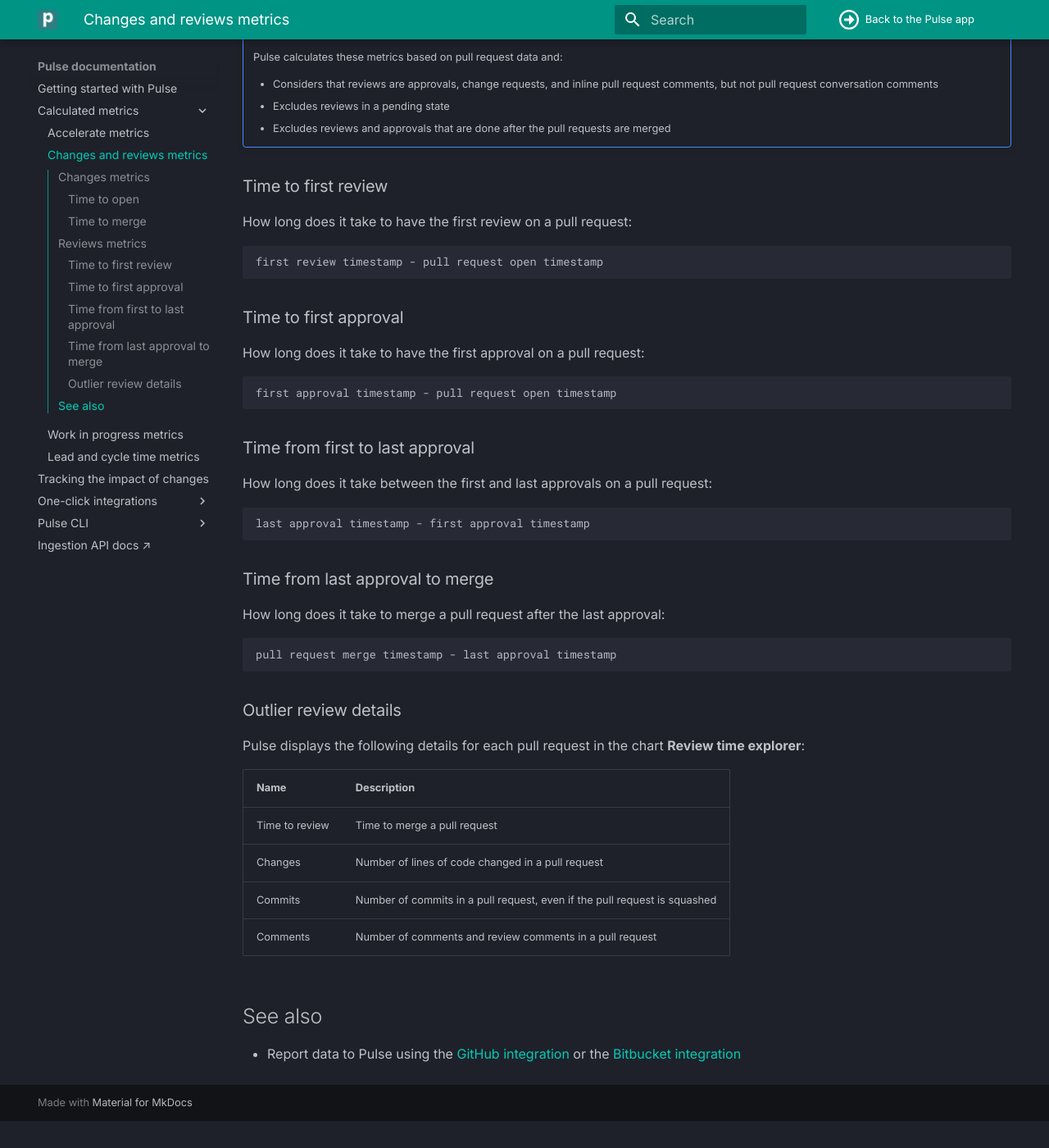
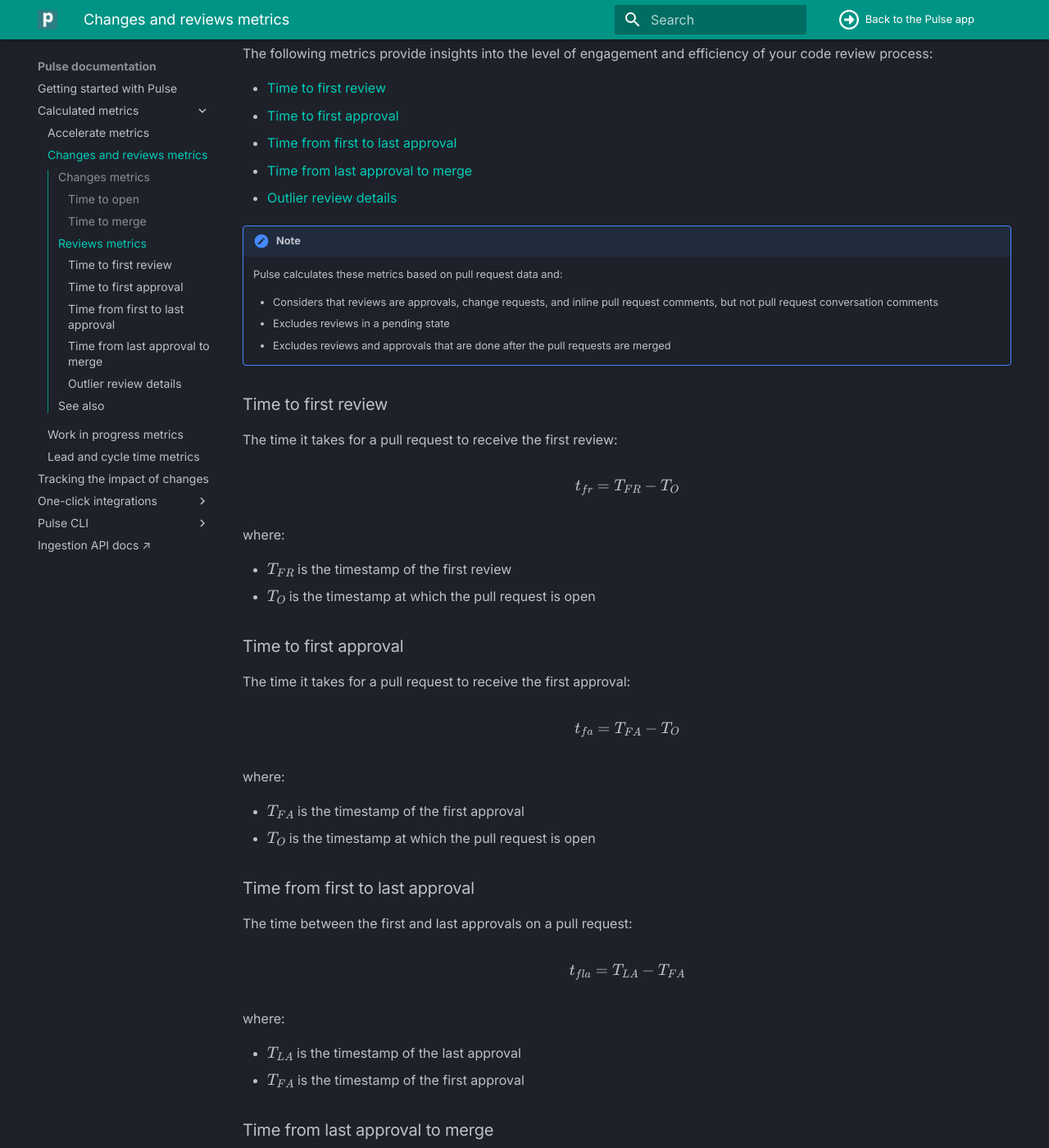
Before and after one commit to codacy/pulse-user-docs, an MkDocs documentation site: the page built from docs/metrics/accelerate-changes.md, in a window 1280 px wide and 1400 px high, scrolled down 1408 px. Shown: the whole window at 82% size. Built offline with MkDocs 1.6.1 and Material for MkDocs 9.7.7, drawn with Linux system fonts in a browser that asks for light colours; before the commit the page ends 2775 px from its top, so only the background shows below that; some of the changed text lies outside the part shown.

Commit message:
feat: Add formulas, first draft

````diff
--- a/docs/metrics/accelerate-changes.md
+++ b/docs/metrics/accelerate-changes.md
@@ -24,19 +24,29 @@
 
 ### Time to open
 
-An approximation of how long it takes for a change or feature to be developed:
+An approximation of the time it takes for a change or feature to be developed:
 
-```text
-pull request open timestamp - first commit in pull request branch timestamp
-```
+$$
+t_o=T_O - T_{FC}
+$$
+
+where:
+
+-   $T_{O}$ is the timestamp at which the pull request is open
+-   $T_{FC}$ is the timestamp of the first commit to the pull request branch
 
 ### Time to merge
 
-How long does the code review process take for a change or feature:
+The time it takes for a change or feature to be reviewed:
 
-```text
-pull request merge timestamp - pull request open timestamp
-```
+$$
+t_m=T_M - T_O
+$$
+
+where:
+
+-   $T_{M}$ is the timestamp at which the pull request is merged
+-   $T_{O}$ is the timestamp at which the pull request is open
 
 ## Reviews metrics
 
@@ -57,35 +67,55 @@
 
 ### Time to first review
 
-How long does it take to have the first review on a pull request:
+The time it takes for a pull request to receive the first review:
 
-```text
-first review timestamp - pull request open timestamp
-```
+$$
+t_{fr}=T_{FR} - T_O
+$$
+
+where:
+
+-   $T_{FR}$ is the timestamp of the first review
+-   $T_{O}$ is the timestamp at which the pull request is open
 
 ### Time to first approval
 
-How long does it take to have the first approval on a pull request:
+The time it takes for a pull request to receive the first approval:
 
-```text
-first approval timestamp - pull request open timestamp
-```
+$$
+t_{fa}=T_{FA} - T_O
+$$
+
+where:
+
+-   $T_{FA}$ is the timestamp of the first approval
+-   $T_{O}$ is the timestamp at which the pull request is open
 
 ### Time from first to last approval
 
-How long does it take between the first and last approvals on a pull request:
+The time between the first and last approvals on a pull request:
 
-```text
-last approval timestamp - first approval timestamp
-```
+$$
+t_{fla}=T_{LA} - T_{FA}
+$$
+
+where:
+
+-   $T_{LA}$ is the timestamp of the last approval
+-   $T_{FA}$ is the timestamp of the first approval
 
 ### Time from last approval to merge
 
-How long does it take to merge a pull request after the last approval:
+The time it takes for a change or feature to be reviewed:
 
-```text
-pull request merge timestamp - last approval timestamp
-```
+$$
+t_{lam}=T_M - T_{LA}
+$$
+
+where:
+
+-   $T_{M}$ is the timestamp at which the pull request is merged
+-   $T_{LA}$ is the timestamp of the last approval
 
 ### Outlier review details
 
````
Also changed, not shown: docs/metrics/accelerate.md (+27 -12 lines), docs/metrics/lead-cycle-time.md (+19 -7 lines).
